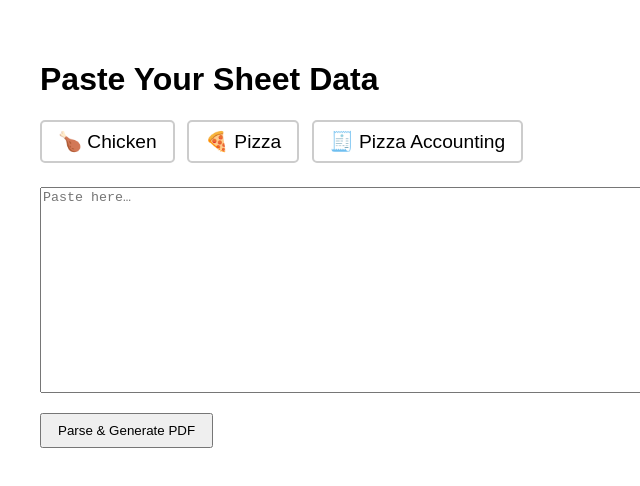
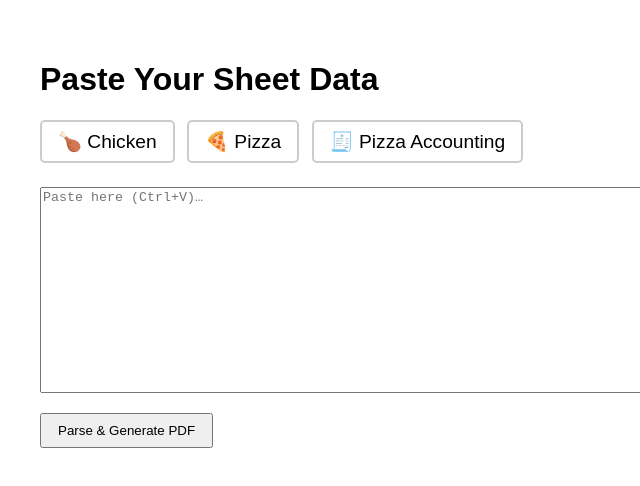
Before and after one commit to itsdragonic/sheets, a plain HTML site: page index.html in a window 1280 px wide. Shown: the full height of the page, 0-640 px from the left. Drawn offline with nearby package versions, Linux system fonts and the light colour scheme.

Commit message:
Update index.html

```diff
--- a/index.html
+++ b/index.html
@@ -52,7 +52,7 @@
 
 	<div id="errorMsg"></div>
 
-	<textarea id="sheetInput" placeholder="Paste here…"></textarea>
+	<textarea id="sheetInput" placeholder="Paste here (Ctrl+V)…"></textarea>
 	<br/>
 	<button id="parseBtn">Parse &amp; Generate PDF</button>
 	<div id="pdfLinkContainer"></div>
```
